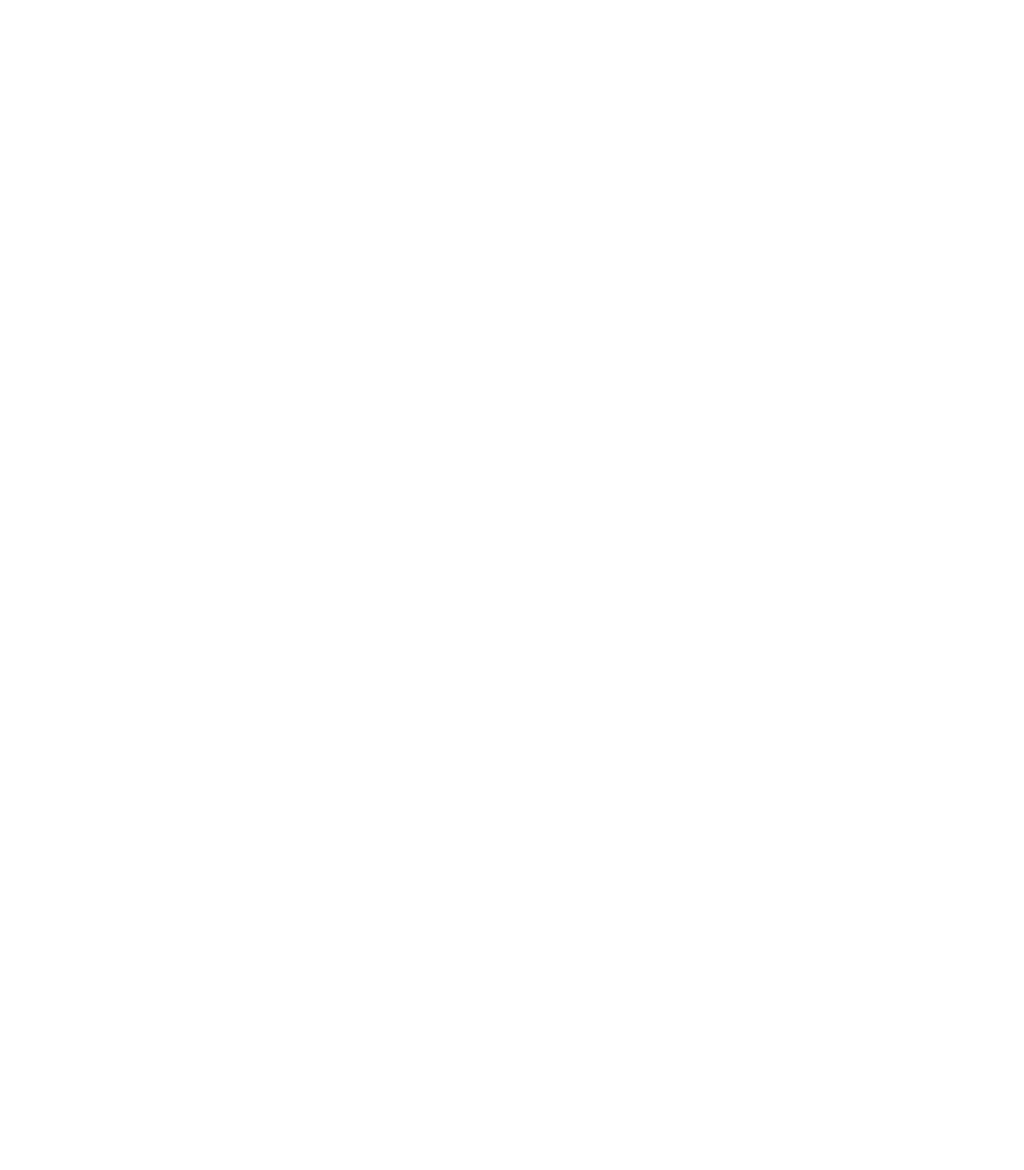
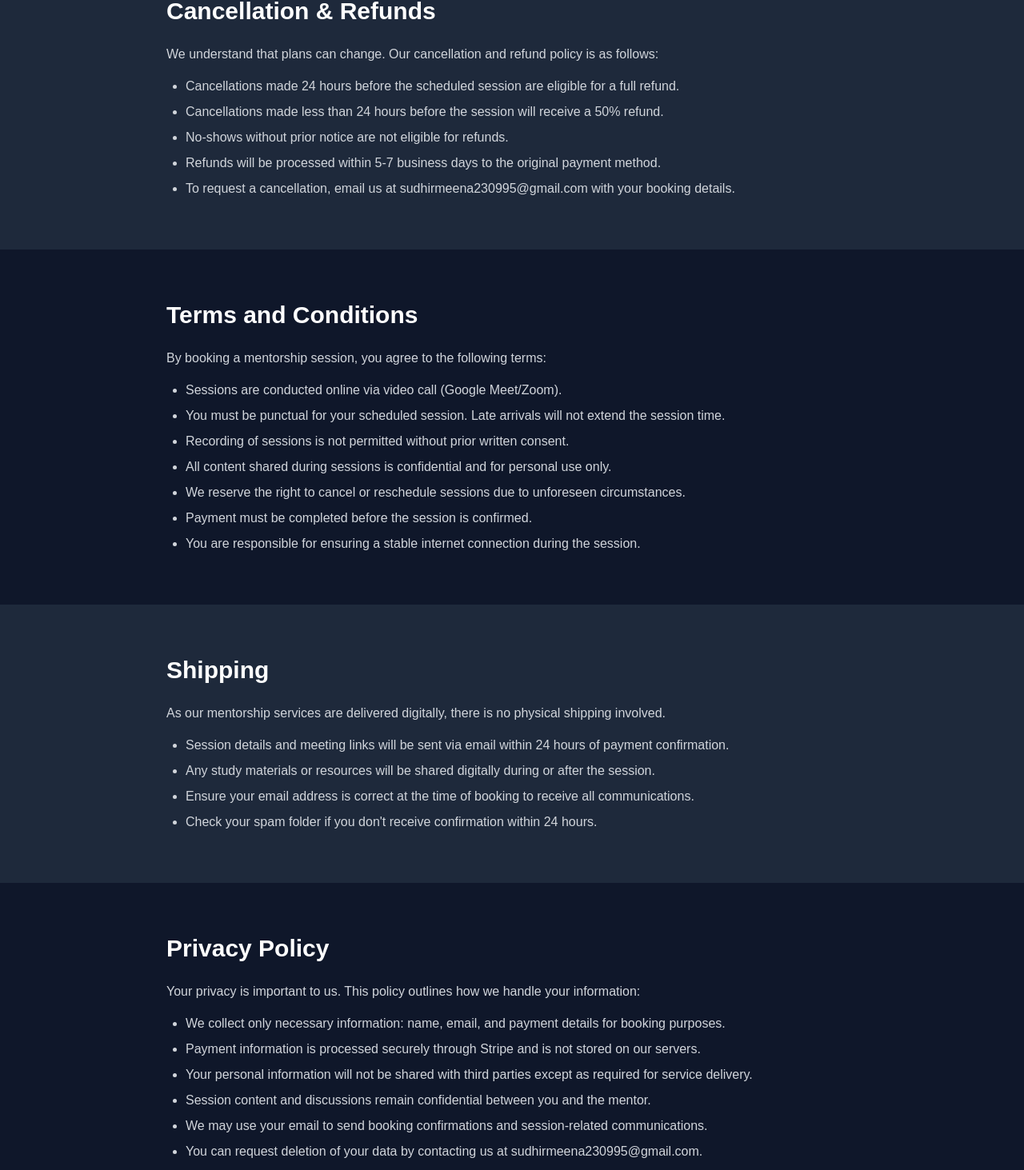
Before and after one commit to sudhir512kj/sudhir512kj.github.io, a React (Create React App) app: page /mentorship in a window 1280 px wide. Shown: the part 1512-2975 px from the top of the page at 80% size. Before the commit the page ends 1456 px from the top, so only its background shows below. Built offline with nearby package versions, Linux system fonts and the light colour scheme; no server answers.

Commit message:
some mandatory sections adding in mentorship page

```diff
--- a/src/components/Mentorship.js
+++ b/src/components/Mentorship.js
@@ -1,87 +1,12 @@
 import React, { useState, useEffect } from 'react';
-import { loadStripe } from '@stripe/stripe-js';
-import { Elements, PaymentElement, useStripe, useElements } from '@stripe/react-stripe-js';
-
-const stripePromise = loadStripe(process.env.REACT_APP_STRIPE_PUBLISHABLE_KEY);
-
-const CheckoutForm = ({ plan, onClose }) => {
-  const stripe = useStripe();
-  const elements = useElements();
-  const [loading, setLoading] = useState(false);
-  const [error, setError] = useState(null);
-
-  const handleSubmit = async (e) => {
-    e.preventDefault();
-    if (!stripe || !elements) return;
-
-    setLoading(true);
-    const { error } = await stripe.confirmPayment({
-      elements,
-      confirmParams: {
-        return_url: `${window.location.origin}/success`,
-      },
-    });
-
-    if (error) {
-      setError(error.message);
-      setLoading(false);
-    }
-  };
-
-  return (
-    <div className="fixed inset-0 bg-black/50 flex items-center justify-center z-50 p-4">
-      <div className="bg-slate-800 p-8 rounded-xl max-w-md w-full">
-        <h3 className="text-2xl font-bold text-white mb-2">{plan.name}</h3>
-        <p className="text-gray-300 mb-6">Amount: ₹{plan.price}</p>
-
-        <form onSubmit={handleSubmit}>
-          <PaymentElement />
-          {error && <p className="text-red-400 mt-4">{error}</p>}
-
-          <div className="flex gap-4 mt-6">
-            <button type="button" onClick={onClose} className="flex-1 bg-slate-700 text-white py-2 rounded-lg hover:bg-slate-600">
-              Cancel
-            </button>
-            <button type="submit" disabled={!stripe || loading} className="flex-1 bg-blue-600 text-white py-2 rounded-lg hover:bg-blue-700 disabled:opacity-50">
-              {loading ? 'Processing...' : 'Pay Now'}
-            </button>
-          </div>
-        </form>
-      </div>
-    </div>
-  );
-};
-
-const PaymentModal = ({ plan, onClose }) => {
-  const [clientSecret, setClientSecret] = useState('');
-
-  useEffect(() => {
-    fetch('/api/create-payment-intent', {
-      method: 'POST',
-      headers: { 'Content-Type': 'application/json' },
-      body: JSON.stringify({ planId: plan.id, amount: plan.price }),
-    })
-      .then((res) => res.json())
-      .then((data) => setClientSecret(data.clientSecret))
-      .catch((err) => console.error('Payment intent error:', err));
-  }, [plan]);
-
-  return clientSecret ? (
-    <Elements stripe={stripePromise} options={{ clientSecret }}>
-      <CheckoutForm plan={plan} onClose={onClose} />
-    </Elements>
-  ) : null;
-};
 
 const Mentorship = () => {
   const [selectedPlan, setSelectedPlan] = useState(null);
   const [showAlert, setShowAlert] = useState(false);
   const [alertMessage, setAlertMessage] = useState('');
 
-  const handlePaymentClick = (plan) => {
-    setAlertMessage('Payment feature is under development. Please use the');
-    setShowAlert(true);
-  };
+  // Stripe is enabled for test when REACT_APP_ENV is set to 'development'
+  const isDev = process.env.REACT_APP_ENV === 'development';
 
   const mentorshipPlans = [
     {
@@ -114,10 +39,32 @@
     }
   }, [showAlert]);
 
+  const handleStripePayment = async (plan) => {
+    if (isDev) {
+      try {
+        const stripe = window.Stripe(process.env.REACT_APP_STRIPE_PUBLISHABLE_KEY);
+
+        const response = await fetch('/api/create-checkout-session', {
+          method: 'POST',
+          headers: { 'Content-Type': 'application/json' },
+          body: JSON.stringify({ planId: plan.id, amount: plan.price })
+        });
+
+        const session = await response.json();
+        await stripe.redirectToCheckout({ sessionId: session.id });
+      } catch (error) {
+        console.error('Payment error:', error);
+        setAlertMessage('Payment failed. Please try again.');
+        setShowAlert(true);
+      }
+    } else {
+      setAlertMessage('This feature is currently in progress. Contact me via contact form');
+      setShowAlert(true);
+    }
+  };
+
   return (
     <>
-      {selectedPlan && <PaymentModal plan={selectedPlan} onClose={() => setSelectedPlan(null)} />}
-
       {showAlert && (
         <div className="fixed top-6 right-6 bg-yellow-900 border-2 border-yellow-500 rounded-lg p-4 max-w-sm animate-in slide-in-from-right duration-300 z-50">
           <div className="flex justify-between items-start">
@@ -125,7 +72,12 @@
               <p className="text-white font-semibold">Feature in Progress</p>
               <p className="text-gray-200 text-sm">{alertMessage} <a href="/#contact" className="text-yellow-300 hover:underline font-semibold">contact form</a></p>
             </div>
-            <button onClick={() => setShowAlert(false)} className="text-white hover:text-gray-300 text-2xl ml-4 -mt-1">×</button>
+            <button
+              onClick={() => setShowAlert(false)}
+              className="text-white hover:text-gray-300 text-2xl ml-4 -mt-1"
+            >
+              ×
+            </button>
           </div>
         </div>
       )}
@@ -154,7 +106,12 @@
               <p className="text-gray-300 mb-6">
                 Book 1-on-1 sessions for career guidance, technical interviews, and system design discussions.
               </p>
-              <a href="https://topmate.io/sudhir_meena" target="_blank" rel="noopener noreferrer" className="inline-block bg-blue-600 text-white px-6 py-3 rounded-lg hover:bg-blue-700 transition-colors">
+              <a
+                href="https://topmate.io/sudhir_meena"
+                target="_blank"
+                rel="noopener noreferrer"
+                className="inline-block bg-blue-600 text-white px-6 py-3 rounded-lg hover:bg-blue-700 transition-colors"
+              >
                 Book on Topmate
               </a>
             </div>
@@ -172,7 +129,12 @@
               <p className="text-gray-300 mb-6">
                 Get expert guidance on DSA, system design, and technical interview preparation.
               </p>
-              <a href="https://www.geeksforgeeks.org/mentorship/" target="_blank" rel="noopener noreferrer" className="inline-block bg-green-600 text-white px-6 py-3 rounded-lg hover:bg-green-700 transition-colors">
+              <a
+                href="https://www.geeksforgeeks.org/mentorship/"
+                target="_blank"
+                rel="noopener noreferrer"
+                className="inline-block bg-green-600 text-white px-6 py-3 rounded-lg hover:bg-green-700 transition-colors"
+              >
                 Book on GeeksforGeeks
               </a>
             </div>
@@ -185,7 +147,14 @@
 
           <div className="grid md:grid-cols-3 gap-8">
             {mentorshipPlans.map((plan) => (
-              <div key={plan.id} className={`bg-slate-800 p-8 rounded-xl border transition-all cursor-pointer ${selectedPlan?.id === plan.id ? 'border-blue-500 ring-2 ring-blue-500/20' : 'border-slate-700 hover:border-slate-600'}`} onClick={() => setSelectedPlan(plan)}>
+              <div
+                key={plan.id}
+                className={`bg-slate-800 p-8 rounded-xl border transition-all cursor-pointer ${selectedPlan?.id === plan.id
+                  ? 'border-blue-500 ring-2 ring-blue-500/20'
+                  : 'border-slate-700 hover:border-slate-600'
+                  }`}
+                onClick={() => setSelectedPlan(plan)}
+              >
                 <h4 className="text-xl font-bold text-white mb-2">{plan.name}</h4>
                 <div className="text-3xl font-bold text-blue-400 mb-2">₹{plan.price}</div>
                 <p className="text-gray-400 mb-6">{plan.duration} session</p>
@@ -199,28 +168,121 @@
                   ))}
                 </ul>
 
-                <button onClick={(e) => { e.stopPropagation(); handlePaymentClick(plan); }} className="w-full bg-blue-600 text-white py-3 rounded-lg hover:bg-blue-700 transition-colors">
+                <button
+                  onClick={(e) => {
+                    e.stopPropagation();
+                    handleStripePayment(plan);
+                  }}
+                  className="w-full bg-blue-600 text-white py-3 rounded-lg hover:bg-blue-700 transition-colors"
+                >
                   Pay with Stripe
                 </button>
               </div>
             ))}
           </div>
 
-          <div className="text-center mt-12">
-            <p className="text-gray-400 mb-4">After payment, you will receive booking instructions via email.</p>
+          <div className="text-center mt-12 mb-16">
+            <p className="text-gray-400 mb-4">
+              After payment, you will receive booking instructions via email.
+            </p>
             <p className="text-gray-300">
-              Questions? Contact me at <a href="mailto:sudhirmeena230995@gmail.com" className="text-blue-400 hover:underline">sudhirmeena230995@gmail.com</a>
+              Questions? Contact me at{' '}
+              <a href="mailto:sudhirmeena230995@gmail.com" className="text-blue-400 hover:underline">
+                sudhirmeena230995@gmail.com
+              </a>
             </p>
+          </div>
+
+          <div className="flex justify-center gap-6 mb-16 flex-wrap">
+            <a href="#cancellation" className="text-blue-400 hover:underline">Cancellation & Refunds</a>
+            <a href="#terms" className="text-blue-400 hover:underline">Terms and Conditions</a>
+            <a href="#shipping" className="text-blue-400 hover:underline">Shipping</a>
+            <a href="#privacy" className="text-blue-400 hover:underline">Privacy</a>
+          </div>
+        </div>
+      </section>
+
+      <section id="cancellation" className="py-16 bg-slate-800">
+        <div className="max-w-4xl mx-auto px-4">
+          <h2 className="text-3xl font-bold text-white mb-6">Cancellation & Refunds</h2>
+          <div className="text-gray-300 space-y-4">
+            <p>We understand that plans can change. Our cancellation and refund policy is as follows:</p>
+            <ul className="list-disc pl-6 space-y-2">
+              <li>Cancellations made 24 hours before the scheduled session are eligible for a full refund.</li>
+              <li>Cancellations made less than 24 hours before the session will receive a 50% refund.</li>
+              <li>No-shows without prior notice are not eligible for refunds.</li>
+              <li>Refunds will be processed within 5-7 business days to the original payment method.</li>
+              <li>To request a cancellation, email us at sudhirmeena230995@gmail.com with your booking details.</li>
+            </ul>
+          </div>
+        </div>
+      </section>
+
+      <section id="terms" className="py-16 bg-slate-900">
+        <div className="max-w-4xl mx-auto px-4">
+          <h2 className="text-3xl font-bold text-white mb-6">Terms and Conditions</h2>
+          <div className="text-gray-300 space-y-4">
+            <p>By booking a mentorship session, you agree to the following terms:</p>
+            <ul className="list-disc pl-6 space-y-2">
+              <li>Sessions are conducted online via video call (Google Meet/Zoom).</li>
+              <li>You must be punctual for your scheduled session. Late arrivals will not extend the session time.</li>
+              <li>Recording of sessions is not permitted without prior written consent.</li>
+              <li>All content shared during sessions is confidential and for personal use only.</li>
+              <li>We reserve the right to cancel or reschedule sessions due to unforeseen circumstances.</li>
+              <li>Payment must be completed before the session is confirmed.</li>
+              <li>You are responsible for ensuring a stable internet connection during the session.</li>
+            </ul>
+          </div>
+        </div>
+      </section>
+
+      <section id="shipping" className="py-16 bg-slate-800">
+        <div className="max-w-4xl mx-auto px-4">
+          <h2 className="text-3xl font-bold text-white mb-6">Shipping</h2>
+          <div className="text-gray-300 space-y-4">
+            <p>As our mentorship services are delivered digitally, there is no physical shipping involved.</p>
+            <ul className="list-disc pl-6 space-y-2">
+              <li>Session details and meeting links will be sent via email within 24 hours of payment confirmation.</li>
+              <li>Any study materials or resources will be shared digitally during or after the session.</li>
+              <li>Ensure your email address is correct at the time of booking to receive all communications.</li>
+              <li>Check your spam folder if you don't receive confirmation within 24 hours.</li>
+            </ul>
+          </div>
+        </div>
+      </section>
+
+      <section id="privacy" className="py-16 bg-slate-900">
+        <div className="max-w-4xl mx-auto px-4">
+          <h2 className="text-3xl font-bold text-white mb-6">Privacy Policy</h2>
+          <div className="text-gray-300 space-y-4">
+            <p>Your privacy is important to us. This policy outlines how we handle your information:</p>
+            <ul className="list-disc pl-6 space-y-2">
+              <li>We collect only necessary information: name, email, and payment details for booking purposes.</li>
+              <li>Payment information is processed securely through Stripe and is not stored on our servers.</li>
+              <li>Your personal information will not be shared with third parties except as required for service delivery.</li>
+              <li>Session content and discussions remain confidential between you and the mentor.</li>
+              <li>We may use your email to send booking confirmations and session-related communications.</li>
+              <li>You can request deletion of your data by contacting us at sudhirmeena230995@gmail.com.</li>
+              <li>We use industry-standard security measures to protect your information.</li>
+            </ul>
           </div>
         </div>
       </section>
 
       <style>{`
         @keyframes slideInRight {
-          from { transform: translateX(400px); opacity: 0; }
-          to { transform: translateX(0); opacity: 1; }
+          from {
+            transform: translateX(400px);
+            opacity: 0;
+          }
+          to {
+            transform: translateX(0);
+            opacity: 1;
+          }
         }
-        .animate-in { animation: slideInRight 0.3s ease-out; }
+        .animate-in {
+          animation: slideInRight 0.3s ease-out;
+        }
       `}</style>
     </>
   );
```
